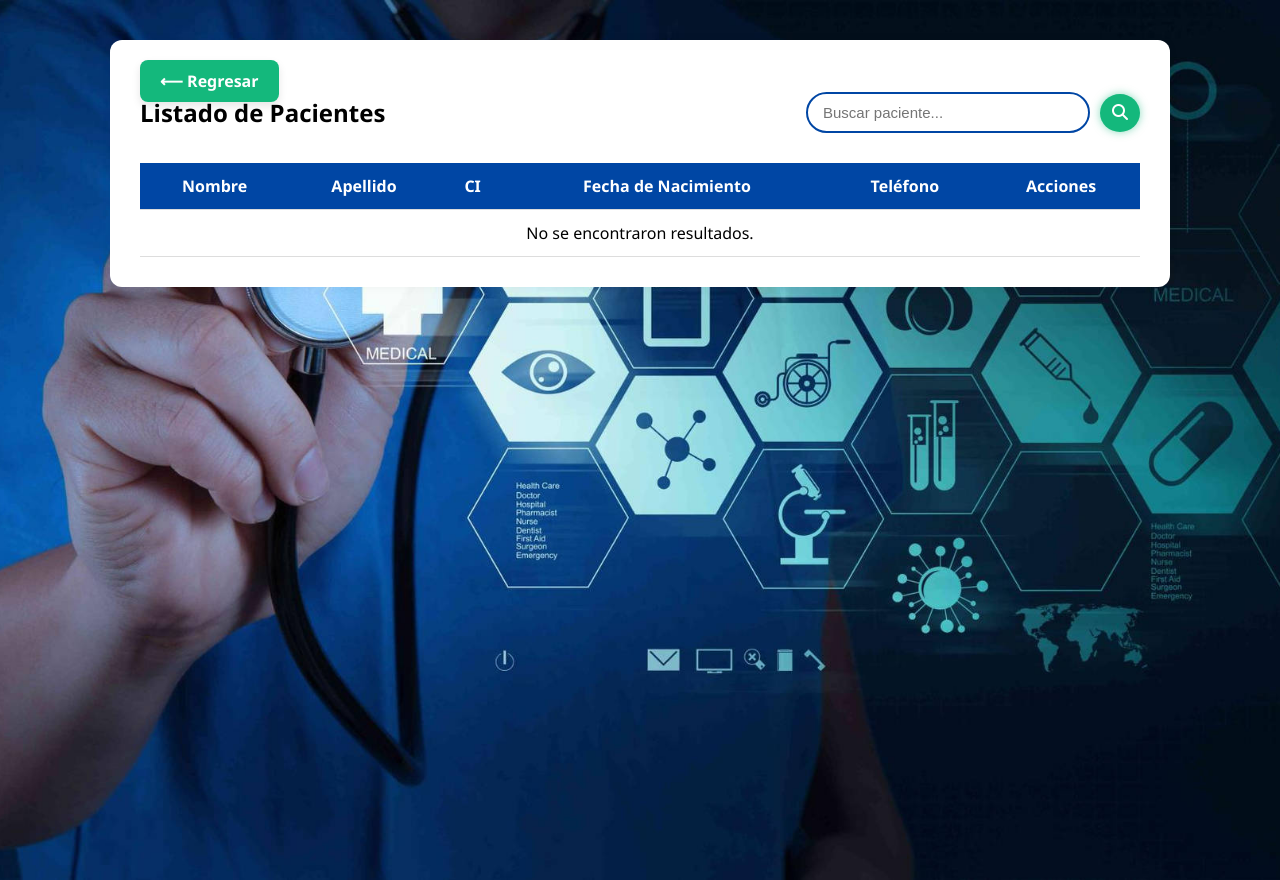
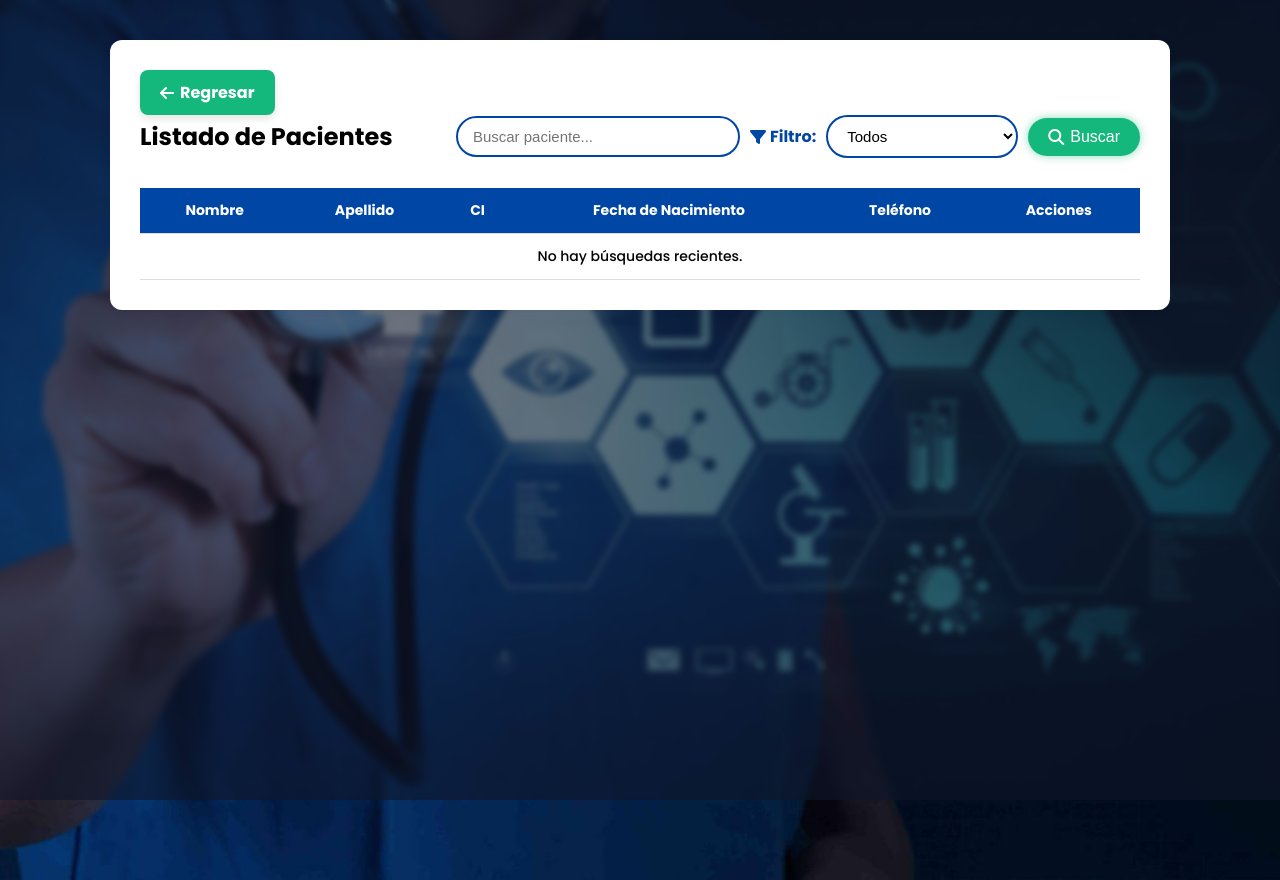
Before and after one commit to cris746/BioSalud, a Django app: page /cajero/buscar_paciente_cajero/ in a window 1280 px wide. Run offline with Django 5.2, Linux system fonts and the light colour scheme.

Commit message:
Apply glassmorphism style to cashier pages

```diff
--- a/tareas/cajero/templates/cajero/BuscarPaciente.html
+++ b/tareas/cajero/templates/cajero/BuscarPaciente.html
@@ -5,18 +5,26 @@
   <meta charset="UTF-8">
   <title>Buscar Paciente</title>
   <link rel="stylesheet" href="{% static 'cajero/css/buscar_paciente.css' %}">
+  <link href="https://fonts.googleapis.com/css2?family=Poppins:wght@300;500;700&display=swap" rel="stylesheet">
   <link rel="stylesheet" href="https://cdnjs.cloudflare.com/ajax/libs/font-awesome/6.5.0/css/all.min.css">
 </head>
 <body>
 
   <div class="contenido-container">
-    <a href="{% url 'panel_cajero' %}" class="btn-regresar">⟵ Regresar</a>
+    <a href="{% url 'panel_cajero' %}" class="btn-regresar"><i class="fas fa-arrow-left"></i> Regresar</a>
 
     <div class="barra-superior">
       <h2>Listado de Pacientes</h2>
       <form method="GET" class="search-form" onsubmit="return false;">
         <input type="text" name="q" id="campo-busqueda" placeholder="Buscar paciente...">
-        <button id="btnBuscar" type="submit"><i class="fas fa-search"></i></button>
+        <label class="filtro-label" for="filtro-pendientes"><i class="fas fa-filter"></i> Filtro:</label>
+        <select id="filtro-pendientes" name="filtro">
+          <option value="">Todos</option>
+          <option value="planes">Plan pendiente</option>
+          <option value="consultas">Consulta sin facturar</option>
+          <option value="ambos">Planes y consultas</option>
+        </select>
+        <button id="btnBuscar" type="submit"><i class="fas fa-search"></i> Buscar</button>
       </form>
     </div>
 
--- a/tareas/cajero/templates/cajero/GenerarFactura.html
+++ b/tareas/cajero/templates/cajero/GenerarFactura.html
@@ -5,6 +5,7 @@
   <meta charset="UTF-8">
   <title>Generar Factura</title>
   <link rel="stylesheet" href="{% static 'cajero/css/factura_styles.css' %}">
+  <link href="https://fonts.googleapis.com/css2?family=Poppins:wght@300;500;700&display=swap" rel="stylesheet">
   <script src="{% static 'cajero/js/factura_script.js' %}" defer></script>
 </head>
 <body>
--- a/tareas/cajero/templates/cajero/PerfilPaciente.html
+++ b/tareas/cajero/templates/cajero/PerfilPaciente.html
@@ -5,6 +5,7 @@
   <meta charset="UTF-8">
   <title>Perfil del Paciente</title>
   <link rel="stylesheet" href="{% static 'cajero/css/perfil_paciente.css' %}">
+  <link href="https://fonts.googleapis.com/css2?family=Poppins:wght@300;500;700&display=swap" rel="stylesheet">
   <script src="{% static 'cajero/js/perfil_paciente.js' %}" defer></script>
 </head>
 <body>
--- a/tareas/cajero/templates/cajero/VerPagosPaciente.html
+++ b/tareas/cajero/templates/cajero/VerPagosPaciente.html
@@ -6,6 +6,7 @@
   <meta name="viewport" content="width=device-width, initial-scale=1.0">
   <title>Plan de Pago - {{ paciente.nombres }} {{ paciente.apellidos }}</title>
   <link rel="stylesheet" href="{% static 'cajero/css/ver_pagos.css' %}">
+  <link href="https://fonts.googleapis.com/css2?family=Poppins:wght@300;500;700&display=swap" rel="stylesheet">
   <script src="{% static 'cajero/js/ver_pagos.js' %}" defer></script>
   <style>
     @media print {
--- a/tareas/cajero/templates/cajero/ver_facturas_pagadas.html
+++ b/tareas/cajero/templates/cajero/ver_facturas_pagadas.html
@@ -6,6 +6,7 @@
   <title>Facturas Pagadas</title>
   <link rel="stylesheet" href="{% static 'cajero/css/ver_facturas_pagadas.css' %}">
   <link rel="stylesheet" href="{% static 'cajero/css/detalle_factura.css' %}">
+  <link href="https://fonts.googleapis.com/css2?family=Poppins:wght@300;500;700&display=swap" rel="stylesheet">
   <link href="https://cdn.jsdelivr.net/npm/bootstrap@5.3.0/dist/css/bootstrap.min.css" rel="stylesheet">
 </head>
 <body>
--- a/tareas/cajero/views_cajero.py
+++ b/tareas/cajero/views_cajero.py
@@ -350,12 +350,37 @@ def registrar_pago_cuota(request):
 
 # ✅ BUSCAR PACIENTES EN TIEMPO REAL (JSON)
 def buscar_pacientes_json(request):
-    query = request.GET.get('q', '')
-    pacientes = Pacientes.objects.filter(
-        Q(nombres__icontains=query) |
-        Q(apellidos__icontains=query) |
-        Q(numerodocumento__icontains=query)
-    )[:20]  # Limitar a 20 resultados opcionalmente
+    ids_param = request.GET.get('ids')
+    if ids_param:
+        ids = [int(i) for i in ids_param.split(',') if i.isdigit()]
+        pacientes = Pacientes.objects.filter(pacienteid__in=ids)
+    else:
+        query = request.GET.get('q', '')
+        filtro = request.GET.get('filtro')
+        filtrar_planes = filtro in ['planes', 'ambos']
+        filtrar_consultas = filtro in ['consultas', 'ambos']
+
+        pacientes = Pacientes.objects.all()
+
+        if query:
+            pacientes = pacientes.filter(
+                Q(nombres__icontains=query) |
+                Q(apellidos__icontains=query) |
+                Q(numerodocumento__icontains=query)
+            )
+
+        if filtrar_planes:
+            pacientes = pacientes.filter(
+                facturas__planespago__estado__isnull=False
+            ).exclude(facturas__planespago__estado='Pagado')
+
+        if filtrar_consultas:
+            pacientes = pacientes.filter(
+                Q(consultas__facturado=False) |
+                Q(consultas__facturas__isnull=True)
+            )
+
+        pacientes = pacientes.distinct()[:20]  # Limitar a 20 resultados
 
     data = []
     for p in pacientes:
--- a/tareas/static/cajero/css/buscar_paciente.css
+++ b/tareas/static/cajero/css/buscar_paciente.css
@@ -1,8 +1,8 @@
 body {
-  font-family: 'Segoe UI', sans-serif;
+  font-family: 'Poppins', sans-serif;
   margin: 0;
   padding: 40px;
-  background-image: url("/static/img/fondo_clinica.jpg");
+  background-image: url('/static/img/fondo_clinica.jpg');
   background-size: cover;
   background-position: center;
   background-repeat: no-repeat;
@@ -10,6 +10,19 @@ body {
   display: flex;
   justify-content: center;
   align-items: flex-start;
+  position: relative;
+}
+
+body::before {
+  content: '';
+  position: fixed;
+  top: 0;
+  left: 0;
+  width: 100%;
+  height: 100%;
+  background: rgba(15, 23, 42, 0.6);
+  backdrop-filter: blur(3px);
+  z-index: -1;
 }
 
 .contenido-container {
@@ -54,31 +67,53 @@ body {
   box-shadow: 0 0 8px rgba(0, 70, 164, 0.4);
 }
 
+.search-form select {
+  padding: 10px 15px;
+  border: 2px solid #0046A4;
+  border-radius: 25px;
+  font-size: 15px;
+  background-color: #fff;
+  outline: none;
+}
+
 .search-form button {
   background-color: #14b87c; /* Verde */
   border: none;
-  border-radius: 50%;
-  padding: 10px 12px;
+  border-radius: 25px;
+  padding: 10px 20px;
   cursor: pointer;
   color: white;
   font-size: 16px;
   box-shadow: 0 0 8px rgba(20, 184, 124, 0.5);
   transition: background-color 0.3s ease;
+  display: inline-flex;
+  align-items: center;
+  gap: 6px;
 }
 
 .search-form button:hover {
   background-color: #0e8a5f;
 }
 
+.filtro-label {
+  display: inline-flex;
+  align-items: center;
+  gap: 4px;
+  font-weight: 600;
+  color: #0046A4;
+}
+
 
 .tabla-pacientes {
   width: 100%;
   border-collapse: collapse;
+  margin-top: 10px;
+  font-size: 14px;
 }
 
 .tabla-pacientes th,
 .tabla-pacientes td {
-  padding: 12px;
+  padding: 12px 15px;
   border-bottom: 1px solid #ddd;
   text-align: center;
 }
@@ -108,6 +158,9 @@ body {
   font-weight: bold;
   box-shadow: 0 4px 8px rgba(0, 0, 0, 0.1);
   transition: background-color 0.3s;
+  display: inline-flex;
+  align-items: center;
+  gap: 6px;
 }
 
 .btn-regresar:hover {
--- a/tareas/static/cajero/js/buscar_paciente.js
+++ b/tareas/static/cajero/js/buscar_paciente.js
@@ -2,6 +2,7 @@ document.addEventListener("DOMContentLoaded", function () {
   const input = document.querySelector('input[name="q"]');
   const form = document.querySelector(".search-form");
   const tbody = document.querySelector(".tabla-pacientes tbody");
+  const filtroSelect = document.getElementById("filtro-pendientes");
 
   function renderPacientes(pacientes) {
     tbody.innerHTML = "";
@@ -19,7 +20,7 @@ document.addEventListener("DOMContentLoaded", function () {
           <td>${p.ci}</td>
           <td>${p.fechanacimiento}</td>
           <td>${p.telefono}</td>
-          <td><a href="${p.url}" class="btn-ver">Ver</a></td>
+          <td><a href="${p.url}" class="btn-ver"><i class="fas fa-eye"></i> Ver</a></td>
         </tr>
       `;
       tbody.insertAdjacentHTML("beforeend", row);
@@ -41,11 +42,34 @@ document.addEventListener("DOMContentLoaded", function () {
 
   function mostrarHistorial() {
     const historial = JSON.parse(localStorage.getItem("historialPacientes")) || [];
-    renderPacientes(historial);
+    if (historial.length === 0) {
+      tbody.innerHTML = `<tr><td colspan="6" style="text-align: center;">No hay búsquedas recientes.</td></tr>`;
+      return;
+    }
+
+    const ids = historial.map(p => p.id);
+    fetch(`/cajero/buscar_pacientes_json/?ids=${ids.join(',')}`)
+      .then(res => res.json())
+      .then(data => {
+        const validIds = data.pacientes.map(p => p.id);
+        const validPacientes = historial.filter(p => validIds.includes(p.id));
+        localStorage.setItem("historialPacientes", JSON.stringify(validPacientes));
+        renderPacientes(validPacientes);
+      })
+      .catch(() => {
+        renderPacientes(historial);
+      });
   }
 
   function buscarPaciente(query) {
-    fetch(`/cajero/buscar_pacientes_json/?q=${encodeURIComponent(query)}`)
+    const params = new URLSearchParams();
+    params.append("q", query);
+    const filtro = filtroSelect.value;
+    if (filtro) params.append("filtro", filtro);
+
+    history.replaceState(null, "", `?${params.toString()}`);
+
+    fetch(`/cajero/buscar_pacientes_json/?${params.toString()}`)
       .then(res => res.json())
       .then(data => {
         if (data.pacientes.length > 0) {
@@ -55,25 +79,26 @@ document.addEventListener("DOMContentLoaded", function () {
       });
   }
 
-  input.addEventListener("input", function () {
+  function manejarBusqueda() {
     const query = input.value.trim();
-    if (query === "") {
+    if (query === "" && filtroSelect.value === "") {
       mostrarHistorial();
     } else {
       buscarPaciente(query);
     }
-  });
+  }
+
+  input.addEventListener("input", manejarBusqueda);
+  filtroSelect.addEventListener("change", manejarBusqueda);
 
   form.addEventListener("submit", function (e) {
     e.preventDefault();
-    const query = input.value.trim();
-    if (query !== "") {
-      buscarPaciente(query);
-    } else {
-      mostrarHistorial();
-    }
+    manejarBusqueda();
   });
 
-  // Mostrar historial al cargar
-  mostrarHistorial();
+  const urlParams = new URLSearchParams(window.location.search);
+  if (urlParams.has("q")) input.value = urlParams.get("q");
+  if (urlParams.has("filtro")) filtroSelect.value = urlParams.get("filtro");
+
+  manejarBusqueda();
 });
```
Also changed, not shown: other parts of tareas/static/cajero/css/buscar_paciente.css (+20 -5 lines), tareas/cajero/templates/cajero/panel_cajero.html (+1 -9 lines), tareas/static/cajero/css/factura_styles.css (+19 -3 lines), tareas/static/cajero/css/panel_cajero.css (+35 -10 lines), tareas/static/cajero/css/perfil_paciente.css (+15 -2 lines), tareas/static/cajero/css/ver_facturas_pagadas.css (+15 -2 lines), tareas/static/cajero/css/ver_pagos.css (+17 -2 lines).
